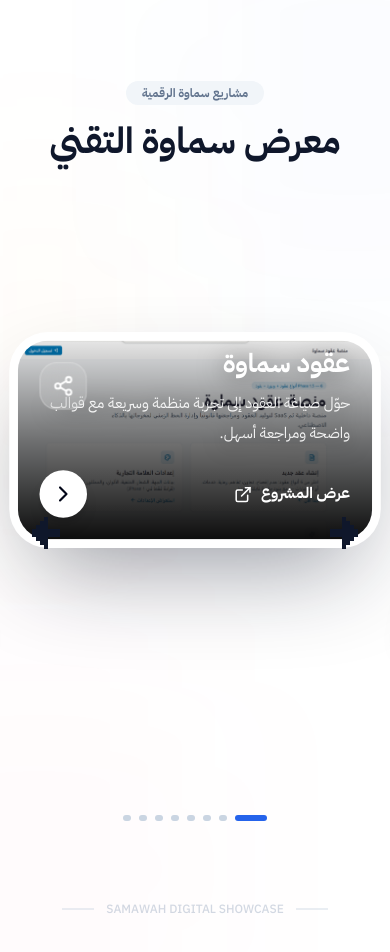
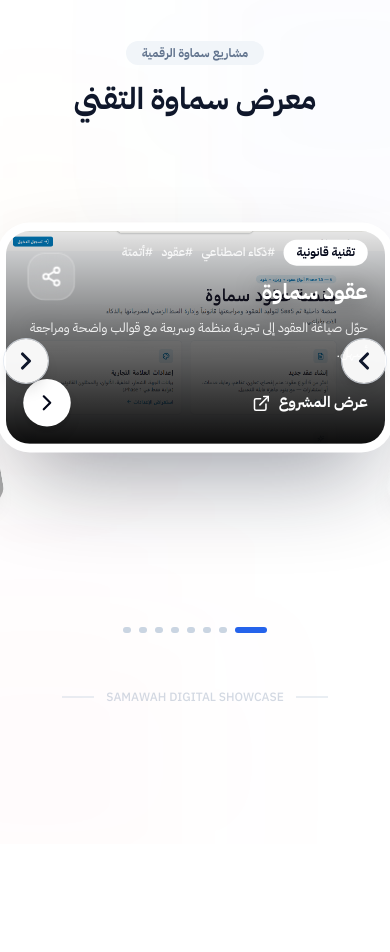
Before and after one commit to samawah-media/Samawah-tech, a React (Vite) app: page / in a window 390 px wide. Shown: the top 952 px of the page. After the commit the page ends 844 px from the top, so only its background shows below. Built offline with nearby package versions, Linux system fonts and the light colour scheme; no server answers; the database is empty.

Commit message:
Improve mobile showcase performance and layout

```diff
--- a/src/components/ShowcaseCarousel.tsx
+++ b/src/components/ShowcaseCarousel.tsx
@@ -86,7 +86,7 @@ export default function ShowcaseCarousel({ projects }: ShowcaseCarouselProps) {
     const rotate = offset * 10;
     const opacity = isActive ? 1 : 0.42 - Math.abs(offset) * 0.08;
     const zIndex = 10 - Math.abs(offset);
-    const y = isActive ? -70 : 65 + Math.abs(offset) * 24;
+    const y = isActive ? -42 : 54 + Math.abs(offset) * 18;
 
     return { x, scale, rotate, opacity, zIndex, y, isVisible, isActive };
   };
@@ -103,7 +103,7 @@ export default function ShowcaseCarousel({ projects }: ShowcaseCarouselProps) {
   }
 
   return (
-    <div className="relative w-full h-[640px] md:h-[700px] flex flex-col items-center justify-center overflow-hidden py-8" dir="rtl">
+    <div className="relative w-full h-[500px] md:h-[700px] flex flex-col items-center justify-center overflow-hidden py-2 md:py-8" dir="rtl">
       <div className="relative w-full max-w-7xl h-full flex items-center justify-center">
         <AnimatePresence initial={false} custom={direction}>
           {projects.map((project, index) => {
@@ -128,7 +128,7 @@ export default function ShowcaseCarousel({ projects }: ShowcaseCarouselProps) {
                   mass: 0.8,
                 }}
                 className={cn(
-                  'absolute flex flex-col w-[84vw] max-w-[550px] aspect-[16/9] rounded-[28px] overflow-hidden cursor-pointer bg-white transition-shadow duration-300 group/card',
+                  'absolute flex flex-col w-[90vw] md:w-[84vw] max-w-[550px] aspect-[16/9] rounded-[22px] md:rounded-[28px] overflow-hidden cursor-pointer bg-white transition-shadow duration-300 group/card',
                   isActive
                     ? 'shadow-[0_40px_90px_-18px_rgba(15,23,42,0.45)] ring-8 ring-white'
                     : 'shadow-xl grayscale-[35%] hover:grayscale-0',
@@ -169,7 +169,7 @@ export default function ShowcaseCarousel({ projects }: ShowcaseCarouselProps) {
 
                   <div
                     className={cn(
-                      'absolute inset-x-0 bottom-0 z-20 p-5 md:p-8 translate-y-5 transition-all duration-300',
+                      'absolute inset-x-0 bottom-0 z-20 p-4 md:p-8 translate-y-5 transition-all duration-300',
                       isActive ? 'opacity-100 translate-y-0' : 'opacity-0 group-hover/card:opacity-100 group-hover/card:translate-y-0',
                     )}
                   >
@@ -184,14 +184,14 @@ export default function ShowcaseCarousel({ projects }: ShowcaseCarouselProps) {
                       ))}
                     </div>
 
-                    <h3 className="text-2xl md:text-4xl font-black text-white leading-tight drop-shadow-[0_2px_12px_rgba(0,0,0,0.55)]">
+                    <h3 className="text-xl sm:text-2xl md:text-4xl font-black text-white leading-tight drop-shadow-[0_2px_12px_rgba(0,0,0,0.55)]">
                       {project.title_ar}
                     </h3>
-                    <p className="mt-2 text-white/90 text-sm md:text-base leading-7 max-w-xl drop-shadow-[0_2px_10px_rgba(0,0,0,0.6)]">
+                    <p className="mt-2 text-white/90 text-xs sm:text-sm md:text-base leading-6 md:leading-7 max-w-xl drop-shadow-[0_2px_10px_rgba(0,0,0,0.6)]">
                       {project.short_description_ar}
                     </p>
 
-                    <div className="mt-5 flex items-center justify-between gap-4">
+                    <div className="mt-3 md:mt-5 flex items-center justify-between gap-4">
                       <span className="inline-flex items-center gap-2 text-white text-sm md:text-base font-bold">
                         عرض المشروع
                         <ExternalLink size={17} />
@@ -208,13 +208,13 @@ export default function ShowcaseCarousel({ projects }: ShowcaseCarouselProps) {
         </AnimatePresence>
       </div>
 
-      <div className="absolute inset-x-0 top-1/2 -translate-y-1/2 flex justify-between px-3 md:px-10 pointer-events-none z-50">
+      <div className="absolute inset-x-0 top-[44%] md:top-1/2 -translate-y-1/2 flex justify-between px-1 md:px-10 pointer-events-none z-50">
         <button
           onClick={(event) => {
             event.stopPropagation();
             prev();
           }}
-          className="pointer-events-auto p-2 group"
+          className="pointer-events-auto rounded-full bg-white/95 p-2 shadow-lg ring-1 ring-slate-200/80 transition-transform active:scale-95 md:bg-transparent md:shadow-none md:ring-0 group"
           aria-label="السابق"
         >
           <PixelArrow direction="left" />
@@ -224,14 +224,14 @@ export default function ShowcaseCarousel({ projects }: ShowcaseCarouselProps) {
             event.stopPropagation();
             next();
           }}
-          className="pointer-events-auto p-2 group"
+          className="pointer-events-auto rounded-full bg-white/95 p-2 shadow-lg ring-1 ring-slate-200/80 transition-transform active:scale-95 md:bg-transparent md:shadow-none md:ring-0 group"
           aria-label="التالي"
         >
           <PixelArrow direction="right" />
         </button>
       </div>
 
-      <div className="mt-10 flex gap-2">
+      <div className="mt-4 md:mt-10 flex gap-2">
         {projects.map((project, index) => (
           <button
             key={project.id}
@@ -250,22 +250,14 @@ export default function ShowcaseCarousel({ projects }: ShowcaseCarouselProps) {
 
 function PixelArrow({ direction }: { direction: 'left' | 'right' }) {
   return (
-    <svg
-      width="48"
-      height="48"
-      viewBox="0 0 48 48"
-      fill="currentColor"
+    <ChevronRight
+      size={28}
+      strokeWidth={2.7}
       className={cn(
-        'text-slate-900 transition-transform duration-200 group-active:scale-95 group-hover:text-brand-blue',
+        'text-slate-900 transition-colors duration-200 group-hover:text-brand-blue md:h-12 md:w-12',
         direction === 'left' ? 'rotate-180' : '',
       )}
       aria-hidden="true"
-    >
-      <rect x="12" y="20" width="4" height="8" />
-      <rect x="16" y="16" width="4" height="16" />
-      <rect x="20" y="12" width="4" height="24" />
-      <rect x="24" y="8" width="4" height="32" />
-      <rect x="28" y="20" width="12" height="8" />
-    </svg>
+    />
   );
 }
--- a/src/pages/Home.tsx
+++ b/src/pages/Home.tsx
@@ -4,6 +4,7 @@ import ShowcaseCarousel from '../components/ShowcaseCarousel';
 import { getProjects, getShowcaseLinkBySlug } from '../lib/firebase';
 import { ProjectCard, ShowcaseLink } from '../types';
 import { motion } from 'motion/react';
+import { FALLBACK_LINKS, SEED_PROJECTS } from '../constants';
 
 function buildOrderedProjectsFromLink(
   publicProjects: ProjectCard[],
@@ -22,22 +23,47 @@ function isLinkActive(link: ShowcaseLink | null) {
   return true;
 }
 
+function getPublicProjects(projects: ProjectCard[]) {
+  return projects.filter((project) => project.is_visible && project.status === 'published');
+}
+
+function buildInitialState(slug?: string) {
+  const publicProjects = getPublicProjects(SEED_PROJECTS);
+  if (!slug) return { link: null, projects: publicProjects, loading: false };
+
+  const fallbackLink = FALLBACK_LINKS.find((item) => item.slug === slug) || null;
+  if (!isLinkActive(fallbackLink)) return { link: null, projects: [], loading: true };
+
+  const linkedProjects = buildOrderedProjectsFromLink(publicProjects, fallbackLink.project_ids);
+  return {
+    link: fallbackLink,
+    projects: linkedProjects.length > 0 ? linkedProjects : publicProjects,
+    loading: false,
+  };
+}
+
 export default function Home() {
   const { slug } = useParams();
-  const [projects, setProjects] = useState<ProjectCard[]>([]);
-  const [loading, setLoading] = useState(true);
-  const [link, setLink] = useState<ShowcaseLink | null>(null);
+  const initialState = buildInitialState(slug);
+  const [projects, setProjects] = useState<ProjectCard[]>(initialState.projects);
+  const [loading, setLoading] = useState(initialState.loading);
+  const [link, setLink] = useState<ShowcaseLink | null>(initialState.link);
   const [notFound, setNotFound] = useState(false);
 
   useEffect(() => {
-    setLoading(true);
+    let active = true;
+    const nextInitialState = buildInitialState(slug);
+
+    setProjects(nextInitialState.projects);
+    setLink(nextInitialState.link);
+    setLoading(nextInitialState.loading);
     setNotFound(false);
 
     (async () => {
       const all = await getProjects();
-      const publicProjects = all.filter(
-        (project) => project.is_visible && project.status === 'published',
-      );
+      if (!active) return;
+
+      const publicProjects = getPublicProjects(all);
 
       if (!slug) {
         setLink(null);
@@ -47,6 +73,8 @@ export default function Home() {
       }
 
       const found = await getShowcaseLinkBySlug(slug);
+      if (!active) return;
+
       if (!isLinkActive(found)) {
         setLink(null);
         setProjects([]);
@@ -64,6 +92,10 @@ export default function Home() {
       setProjects(linkedProjects.length > 0 ? linkedProjects : publicProjects);
       setLoading(false);
     })();
+
+    return () => {
+      active = false;
+    };
   }, [slug]);
 
   if (loading) {
@@ -99,7 +131,7 @@ export default function Home() {
       <div className="absolute bottom-[-10%] left-[-10%] w-[40%] h-[40%] bg-brand-red/5 rounded-full blur-[120px] pointer-events-none" />
       <div className="absolute top-[20%] left-[-5%] w-[30%] h-[30%] bg-brand-yellow/5 rounded-full blur-[100px] pointer-events-none" />
 
-      <section className="pt-20 md:pt-24 pb-8 px-4 text-center relative z-10">
+      <section className="pt-10 md:pt-24 pb-3 md:pb-8 px-4 text-center relative z-10">
         <motion.div
           initial={{ opacity: 0, y: 20 }}
           animate={{ opacity: 1, y: 0 }}
@@ -108,7 +140,7 @@ export default function Home() {
           <span className="inline-block px-4 py-1 rounded-full bg-slate-100 text-slate-500 text-xs font-bold mb-4">
             مشاريع سماوة الرقمية
           </span>
-          <h1 className="text-4xl md:text-6xl font-black text-slate-900 mb-5">
+          <h1 className="text-3xl sm:text-4xl md:text-6xl font-black text-slate-900 mb-3 md:mb-5">
             {title}
           </h1>
           {subTitle && (
```
